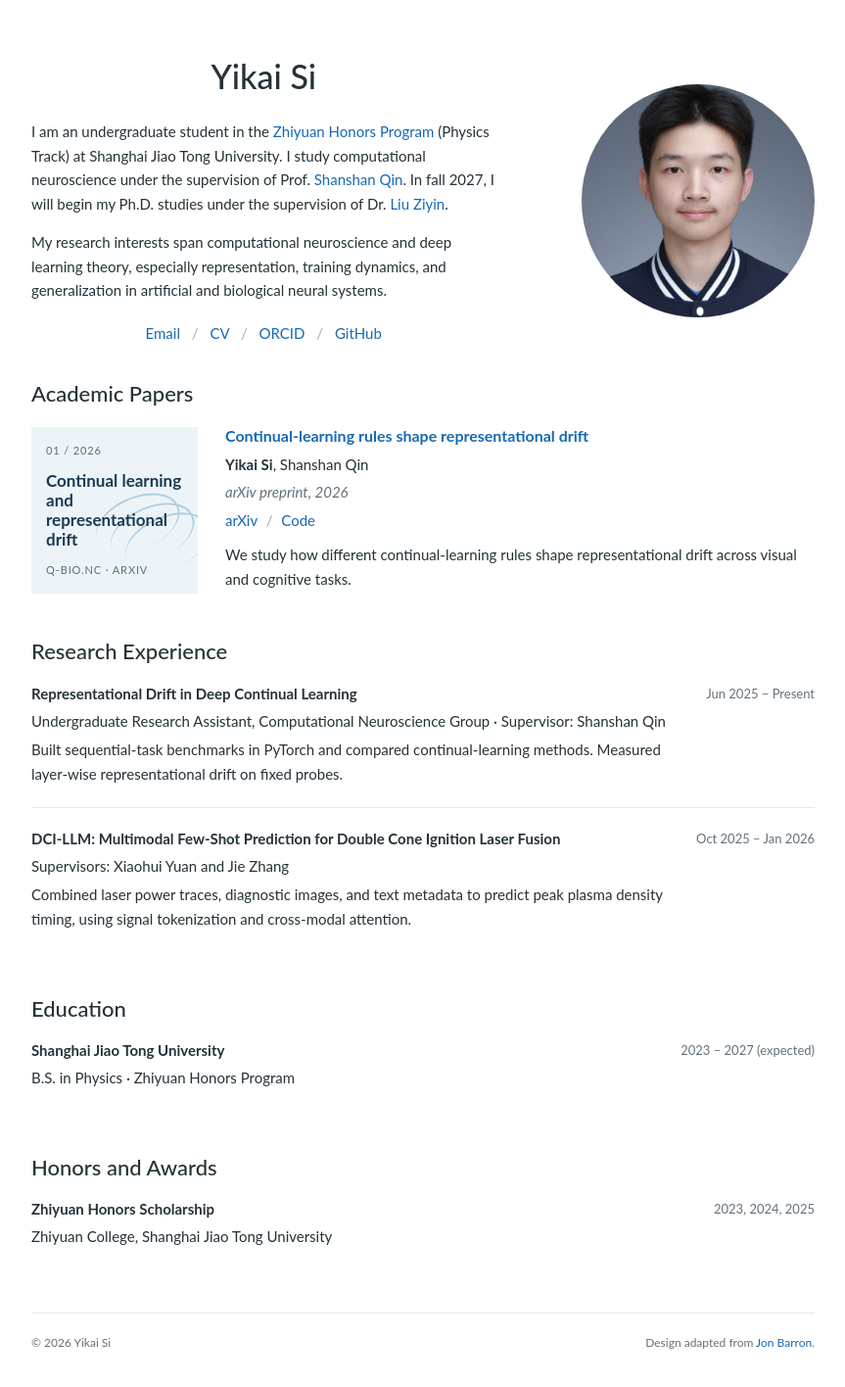
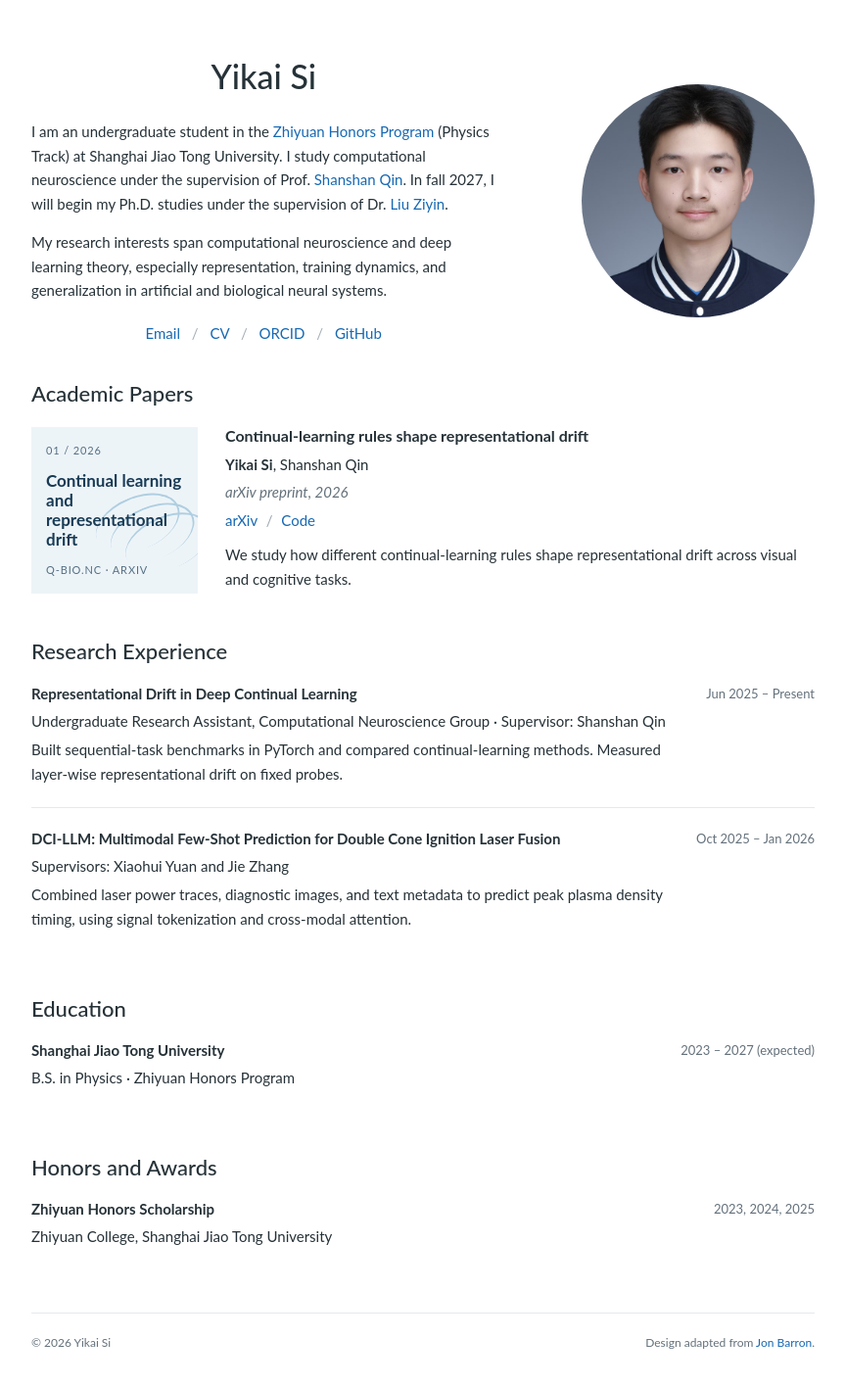
Before and after one commit to yksi2023/yksi2023.github.io, a Jekyll site: the page index.html, which Jekyll copies as it is, in a window 1280 px wide. Shown: the whole page at 98% size, without its empty margins (208-1071 px from the left). Built offline with Jekyll 4.4.1, drawn with Linux system fonts in a browser that asks for light colours.

Commit message:
Keep paper links on the arXiv label only

```diff
--- a/index.html
+++ b/index.html
@@ -42,14 +42,14 @@
       <section class="section" aria-labelledby="papers-title">
         <h2 id="papers-title">Academic Papers</h2>
         <article class="paper">
-          <a class="paper-cover" href="https://arxiv.org/abs/2608.16141" aria-label="Read Continual-learning rules shape representational drift on arXiv">
+          <div class="paper-cover" aria-hidden="true">
             <span class="cover-index">01 / 2026</span>
             <span class="cover-title">Continual learning<br>and representational<br>drift</span>
             <span class="cover-traces" aria-hidden="true"><i></i><i></i><i></i></span>
             <span class="cover-footer">q-bio.NC · arXiv</span>
-          </a>
+          </div>
           <div class="paper-copy">
-            <h3><a href="https://arxiv.org/abs/2608.16141">Continual-learning rules shape representational drift</a></h3>
+            <h3>Continual-learning rules shape representational drift</h3>
             <p class="paper-authors"><strong>Yikai Si</strong>, Shanshan Qin</p>
             <p class="paper-meta">arXiv preprint, 2026</p>
             <p class="paper-links"><a href="https://arxiv.org/abs/2608.16141">arXiv</a> <span aria-hidden="true">/</span> <a href="https://github.com/yksi2023/cl-drift">Code</a></p>
--- a/stylesheet.css
+++ b/stylesheet.css
@@ -58,9 +58,7 @@
   padding: 15px;
   background: #edf4f8;
   color: #183b55;
-  transition: background .2s ease;
 }
-.paper-cover:hover { background: #e3eff7; color: #183b55; }
 .cover-index, .cover-footer { position: relative; z-index: 1; color: #557084; font-size: 11px; letter-spacing: .08em; text-transform: uppercase; }
 .cover-title { position: relative; z-index: 1; font-size: 17px; font-weight: 700; line-height: 1.18; }
 .cover-traces { position: absolute; right: -8px; bottom: 14px; width: 108px; height: 90px; opacity: .38; transform: rotate(-23deg); }
```
Also changed, not shown: _pages/about.md (+1 -1 lines).
